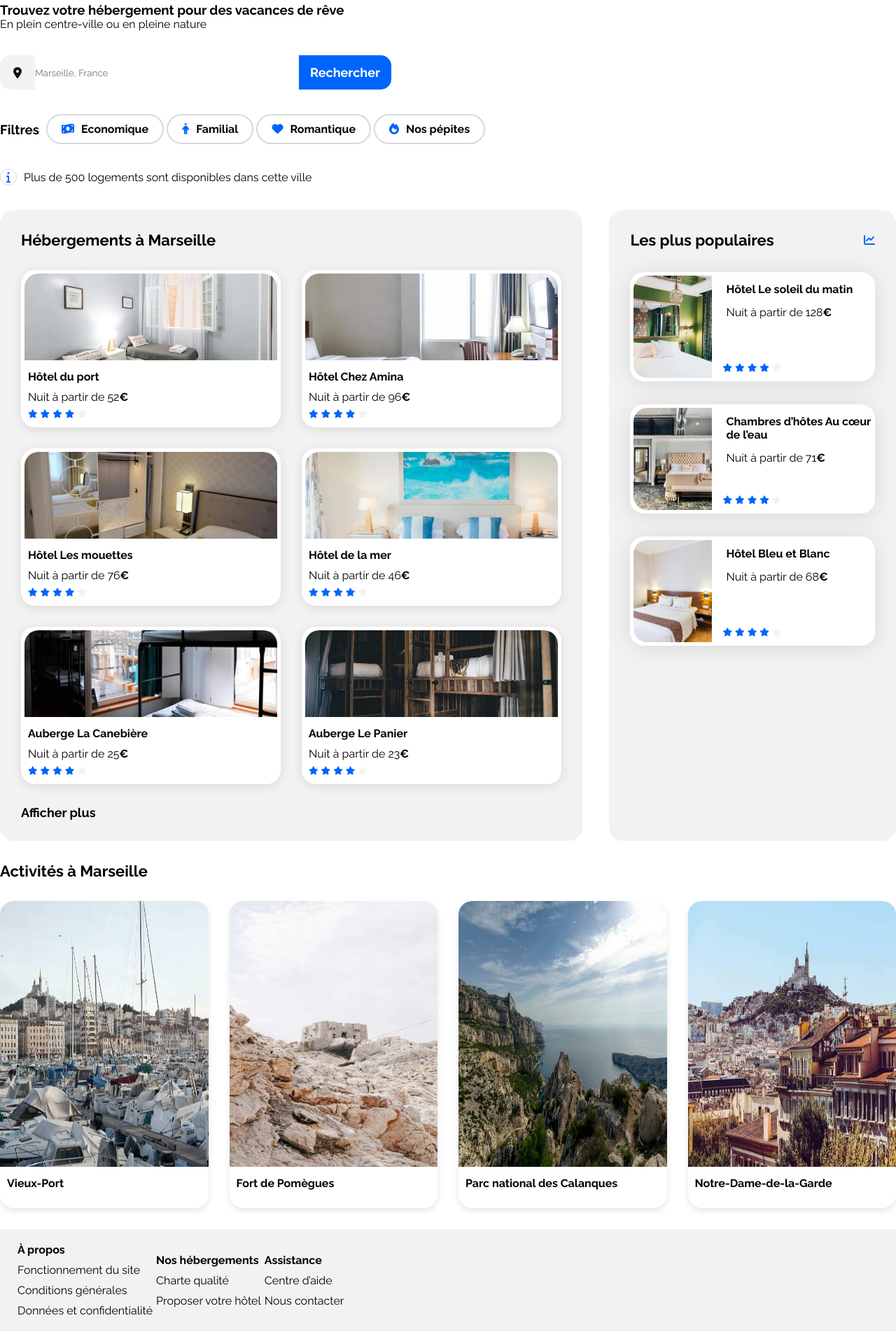
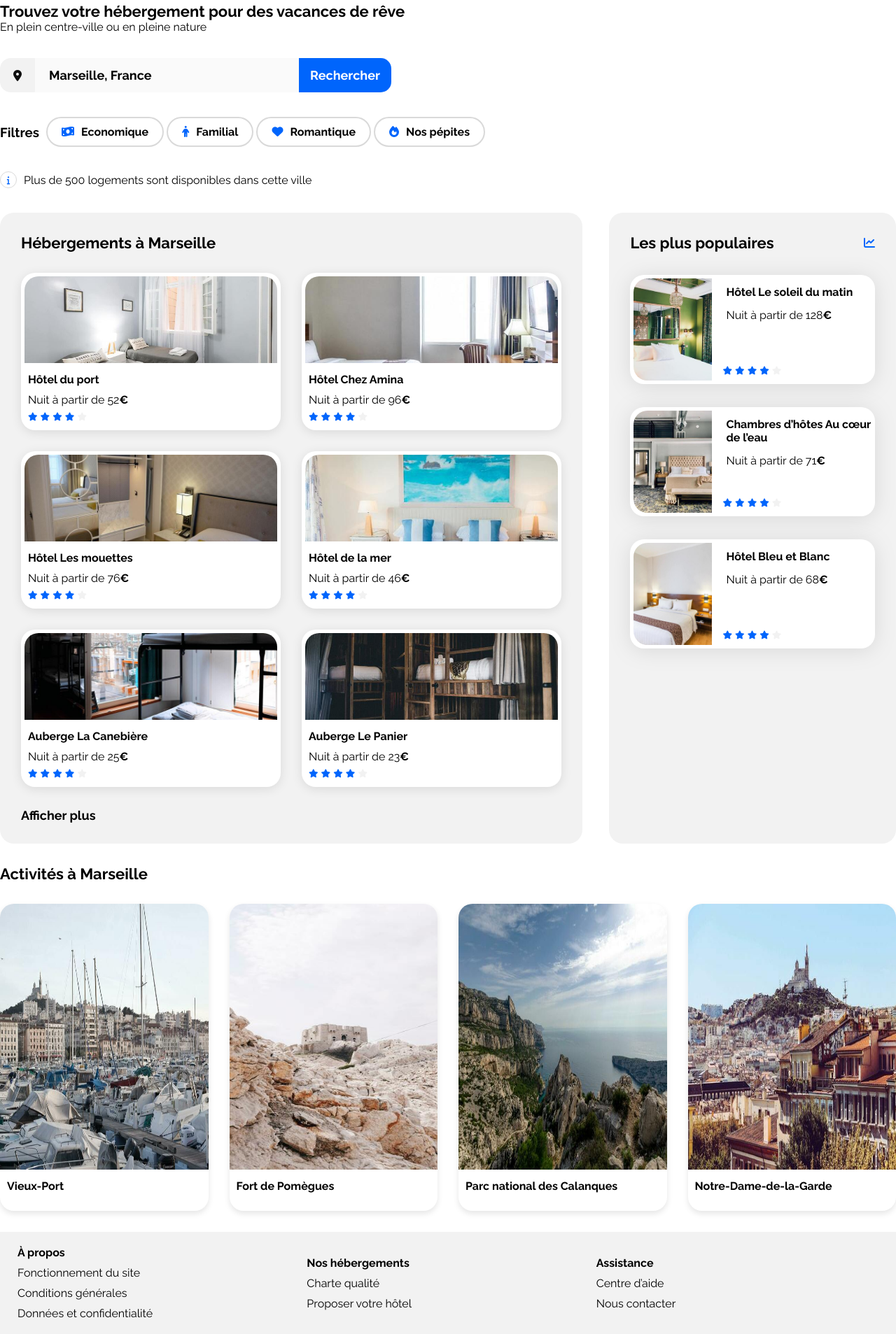
Before and after one commit to NIHEL91/Projet_BOOKI, a plain HTML site: page booki-starter-code-master/index.html in a window 1280 px wide. Shown: the part 76-1983 px from the top of the page at 70% size. Drawn offline with Linux system fonts and the light colour scheme.

Commit message:
Update index.html

```diff
--- a/booki-starter-code-master/index.html
+++ b/booki-starter-code-master/index.html
@@ -24,25 +24,29 @@
                 <img src="../booki-starter-code-master/images/logo/Booki.png" class="logo" alt="image logo"/>
                 <nav class="menu">
                     <ul>
-                      <li><a href="#">Hébergement</a></li>
-                      <li><a href="#">Activités</a></li>
+                      <li><a href="index.html">Hébergement</a></li>
+                      <li><a href="index.html">Activités</a></li>
                     </ul>
                 </nav>
         </header>
         <main>
             <section class="introduction">
-                <header>
+
+                <div class="titre-description">
                     <h3>Trouvez votre hébergement pour des vacances de rêve</h3>
                     <p>En plein centre-ville ou en pleine nature </p>
-                </header>
+                </div>
+
                 <form class="barre-recherche" method="post">
                     <i class="fa-solid fa-location-dot"></i>
-                    <input type="text" placeholder="Marseille, France">
+                    <input type="text" value="Marseille, France" disabled>
                     <input class="search-button" type="submit" value="Rechercher">
+                    <i class="fa-solid fa-magnifying-glass"></i>
                 </form>
 
                 <div class="filtre">
-                    <div><h3 >Filtres</h3></div>
+                    <div class="titre-filtre">
+                        <h3 >Filtres</h3></div>
                     <div class="lien">
                         <a class="lienfiltre"  href="#" role="button"><i class="fa-solid fa-money-bill-wave"></i>Economique</a>
                         <a class="lienfiltre"  href="#" role="button"><i class="fa-solid fa-person"></i>Familial</a>
@@ -52,7 +56,7 @@
                 </div>
 
                 <div class="info">
-                    <i class="fa-solid fa-info"></i>
+                    <i class="fa-solid fa-info fa-xs"></i>
                     <p>Plus de 500 logements sont disponibles dans cette ville</p>
                 </div>
             </section>
@@ -286,7 +290,7 @@
         </main>
         <footer>
             <div class="footer">
-                <article class="apropos">
+                <article class="footerpart1">
                     <div class="card-txt">
                         <h3 class="card-title">À propos</h3>
                         <a href="#"><p>Fonctionnement du site</p></a>
@@ -294,14 +298,14 @@
                         <a href="#"><p>Données et confidentialité</p></a>
                     </div>
                 </article>
-                <article class="nos-hebergements">
+                <article class="footerpart1">
                     <div class="card-txt">
                         <h3 class="card-title">Nos hébergements</h3>
                         <a href="#"><p>Charte qualité</p></a>
                         <a href="#"><p>Proposer votre hôtel</p></a>
                     </div>
                 </article>
-                <article class="assistance">
+                <article class="footerpart1">
                     <div class="card-txt">
                         <h3 class="card-title">Assistance</h3>
                         <a href="#"><p>Centre d’aide</p></a>
```
